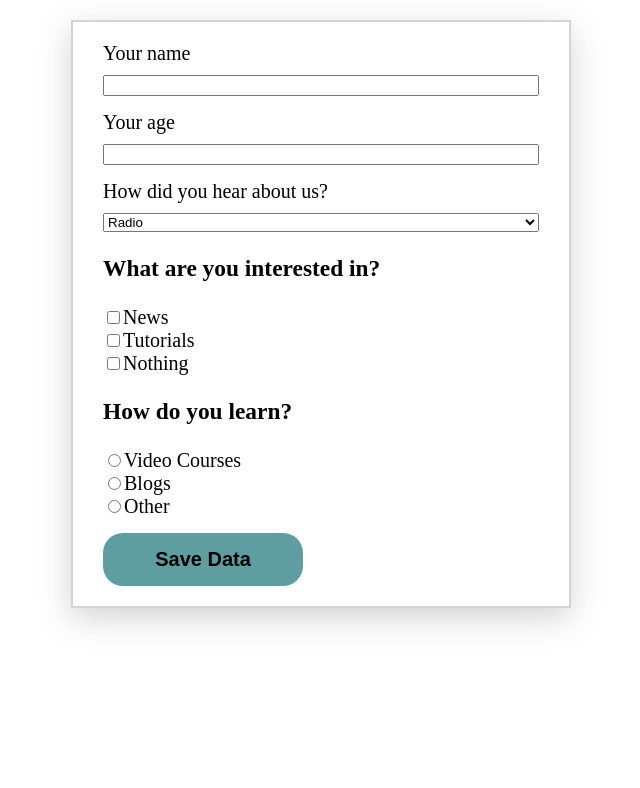
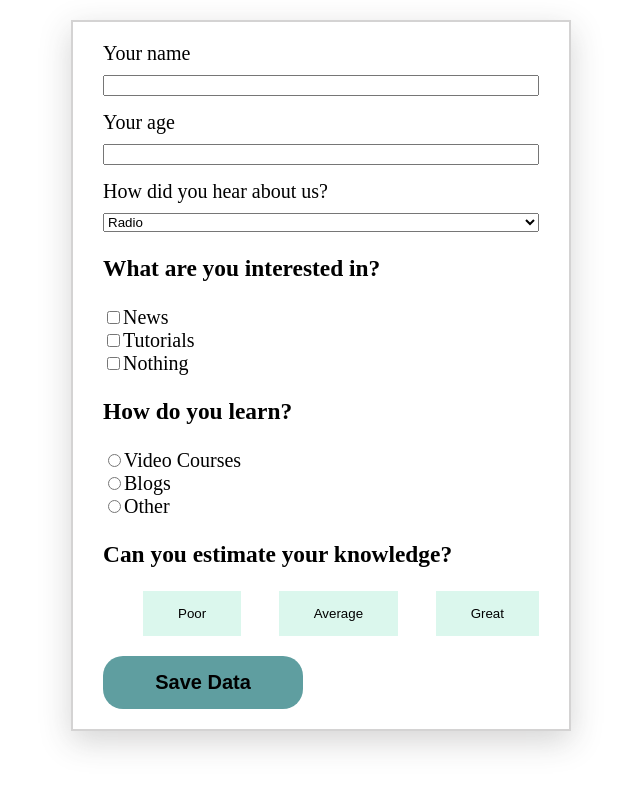
Before and after one commit to AnnaBratchenia/forms_and_http_request, a Vue app: page / in a window 1280 px wide. Shown: the top 788 px of the page, without its empty margins (319-959 px from the left). Built offline with nearby package versions, Linux system fonts and the light colour scheme.

Commit message:
send http request

```diff
--- /dev/null
+++ b/src/components/RatingControl.vue
@@ -0,0 +1,41 @@
+<template>
+  <h3>Can you estimate your knowledge?</h3>
+  <ul>
+    <li><button class="btn" @click="defineRating('poor')">Poor</button></li>
+    <li>
+      <button class="btn" @click="defineRating('average')">Average</button>
+    </li>
+    <li><button class="btn" @click="defineRating('great')">Great</button></li>
+  </ul>
+</template>
+
+<script>
+export default {
+  props: ["modelValue"],
+  emits: ["update:modelValue"],
+  methods: {
+    defineRating(option) {
+      this.$emit("update:modelValue", option);
+      console.log(option);
+    },
+  },
+};
+</script>
+
+<style scoped>
+ul {
+  list-style: none;
+  display: flex;
+  flex-direction: row;
+  justify-content: space-between;
+}
+.btn {
+  border: none;
+  background-color: rgba(30, 201, 141, 0.158);
+  padding: 1.5rem 3.5rem;
+}
+.btn:hover {
+  background-color: rgb(176, 129, 197);
+  font-weight: bold;
+}
+</style>
--- a/src/components/TheForm.vue
+++ b/src/components/TheForm.vue
@@ -86,6 +86,8 @@
         <label for="other">Other</label>
       </div>
     </div>
+    <rating-control v-model="rating"></rating-control>
+
     <base-button @click="saveForm">Save Data</base-button>
   </base-card>
 </template>
@@ -94,9 +96,10 @@
 <script>
 import BaseCard from "./UI/BaseCard.vue";
 import BaseButton from "./UI/BaseButton.vue";
+import RatingControl from "./RatingControl.vue";
 
 export default {
-  components: { BaseCard, BaseButton },
+  components: { BaseCard, BaseButton, RatingControl },
   data() {
     return {
       userName: "",
@@ -105,15 +108,34 @@ export default {
       interest: [],
       how: "",
       userNameValidity: "pending",
+      rating: null,
     };
   },
   methods: {
     saveForm() {
+      fetch(
+        "https://vue-project-c8624-default-rtdb.firebaseio.com/survey.json",
+        {
+          method: "POST",
+          headers: {
+            "Content-Type": "application/json",
+          },
+          body: JSON.stringify({
+            name: this.userName,
+            age: this.userAge,
+            referer: this.referer,
+            interest: this.interest,
+            how: this.how,
+            rating: this.rating,
+          }),
+        }
+      );
       console.log(this.userName);
       console.log(this.userAge);
       console.log(this.referer);
       console.log(this.interest);
       console.log(this.how);
+      console.log(this.rating);
     },
     emptyField() {
       if (this.userName === "") {
--- a/src/components/UI/BaseButton.vue
+++ b/src/components/UI/BaseButton.vue
@@ -3,7 +3,7 @@
     <slot></slot>
   </button>
 </template>
-<style>
+<style scoped>
 button {
   width: 20rem;
   border: none;
```
